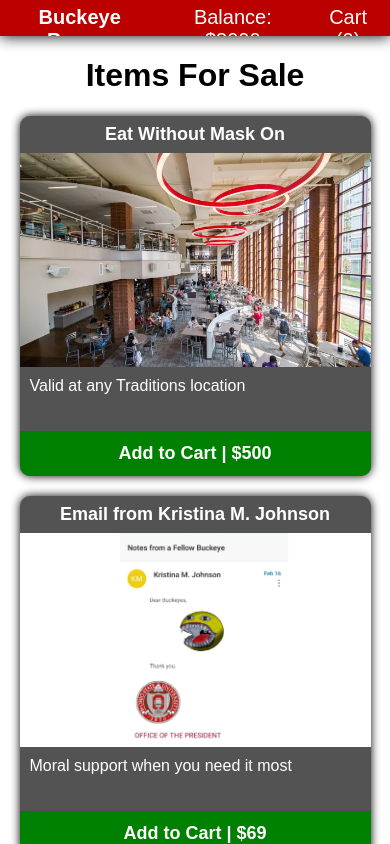
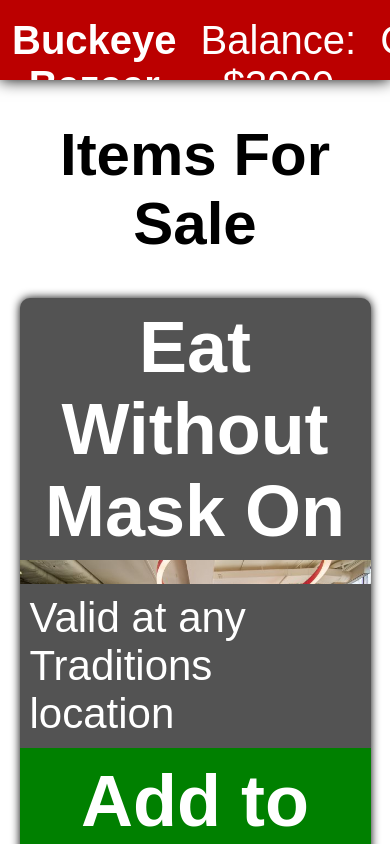
Before and after one commit to cscosu/buckeye-bazaar, a plain HTML site: page index.html in a window 390 px wide. Drawn offline with Linux system fonts and the light colour scheme.

Commit message:
Improve styling for mobile

```diff
--- a/static/style.css
+++ b/static/style.css
@@ -4,6 +4,7 @@ html, body {
     height: 100%;
     overflow: hidden;
     font-family: sans-serif;
+    font-size: 72px;
 }
 
 body {
@@ -15,6 +16,14 @@ h1, h3 {
     text-align: center;
 }
 
+h1 {
+    font-size: 60px;
+}
+
+h3 {
+    font-size: 30px;
+}
+
 #wrapper {
     width: 100%;
     height: 100%;
@@ -22,7 +31,7 @@ h1, h3 {
     margin: 0;
     display: grid;
     grid-template-columns: auto;
-    grid-template-rows: 36px auto;
+    grid-template-rows: 80px auto;
     gap: 0;
 }
 
@@ -42,10 +51,11 @@ h1, h3 {
 .nav-entry {
     text-align: center;
     color: white;
-    font-size: 20px;
+    font-size: 40px;
     height: 100%;
     width: auto;
     margin: 6px 12px;
+    padding-top: 12px;
     user-select: none;
 }
 
@@ -64,7 +74,6 @@ h1, h3 {
     width: 90%;
     margin: auto;
     text-align: center;
-    font-size: 18px;
     padding: 5px 0px;
     border-radius: 10px;
 }
@@ -73,7 +82,6 @@ h1, h3 {
     color: white;
     width: 100%;
     text-align: center;
-    font-size: 18px;
     padding: 12px 0px;
 }
 
@@ -96,9 +104,13 @@ h1, h3 {
     margin: auto;
 }
 
+#cart-content, #receipt-content {
+    font-size: 40px;
+}
+
 .listing {
     width: 100%;
-    height: 360px;
+    height: 720px;
     background-color: #535353;
     border-radius: 10px;
     overflow: hidden;
@@ -106,7 +118,7 @@ h1, h3 {
     grid-template-columns: auto;
     grid-template-rows: 1fr 10fr 3fr 2fr;
     gap: 0;
-    margin-bottom: 20px;
+    margin-bottom: 80px;
     box-shadow: 0px 0px 10px black;
 }
 
@@ -114,7 +126,6 @@ h1, h3 {
     color: white;
     width: 100%;
     text-align: center;
-    font-size: 18px;
     padding: 8px 0px;
 }
 
@@ -126,6 +137,7 @@ h1, h3 {
 .listing-description {
     color: white;
     padding: 10px;
+    font-size: 42px;
 }
 
 #receipt-content {
```
